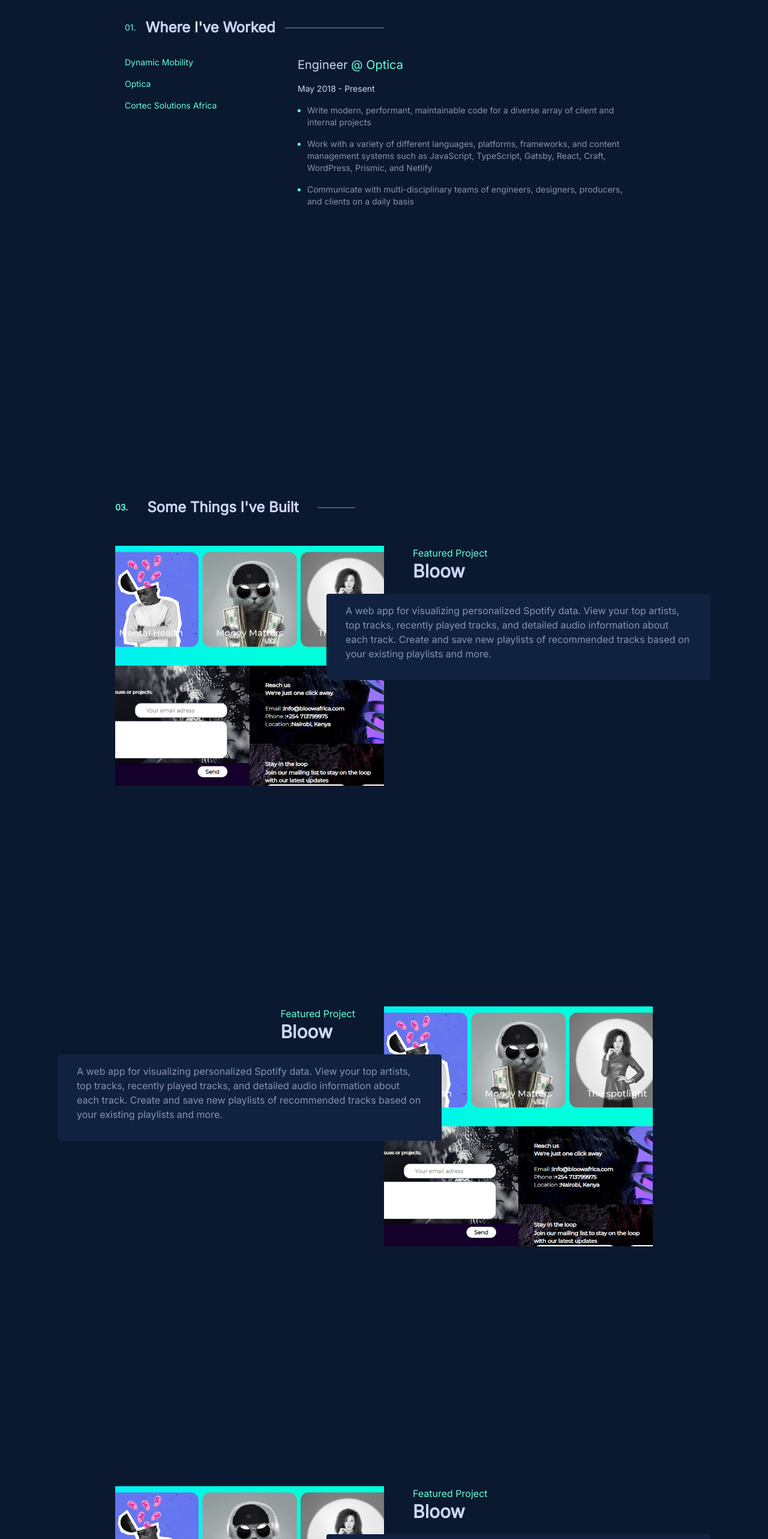
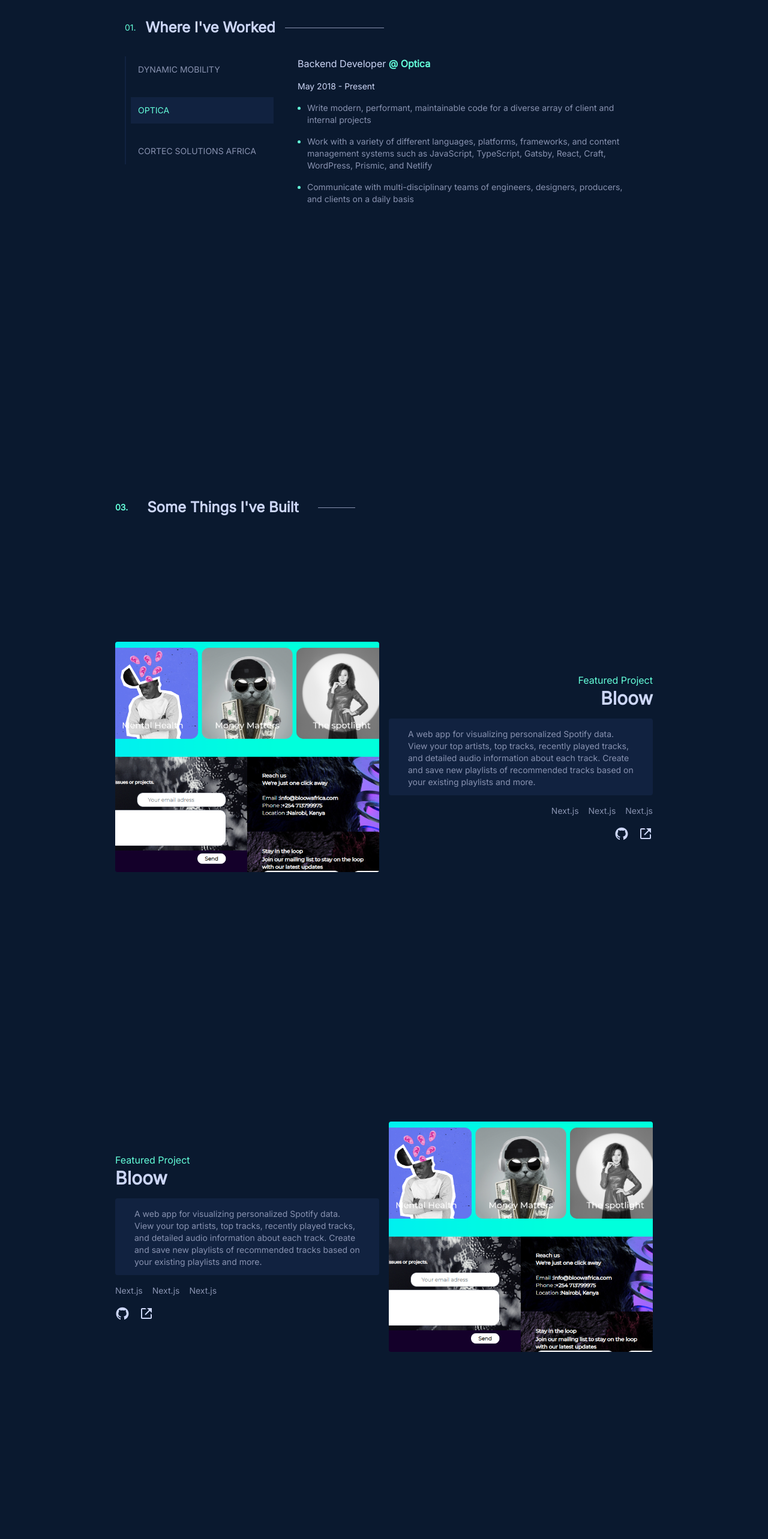
Before and after one commit to Marcos8060/port, a Next.js app: page / in a window 1280 px wide. Shown: the part 1700-4266 px from the top of the page at 60% size. Built offline with nearby package versions, Linux system fonts and the light colour scheme.

Commit message:
polished the experience stepper

```diff
--- a/components/experience.js
+++ b/components/experience.js
@@ -23,52 +23,114 @@ const Experience = () => {
 
       <div className="flex gap-8">
         <div className=" my-8 w-4/12">
-          <ul className="space-y-4">
+          <ul className="flex flex-col gap-6 border-l-2 border-tertiary px-2">
             {steps.map((step, index) => (
-                    <li className={`${activeStep ? 'text-secondary text-sm cursor-pointer': 'text-gray cursor-pointer'}`} key={index} onClick={()=> setActiveStep(index)}>
+              <li
+                className={`${
+                  index === activeStep
+                    ? "text-secondary text-sm cursor-pointer bg-tertiary py-3 px-3 text-sm uppercase"
+                    : "text-gray cursor-pointer py-3 px-3 text-sm uppercase"
+                }`}
+                key={index}
+                onClick={() => setActiveStep(index)}
+              >
                 {step}
               </li>
             ))}
           </ul>
         </div>
         <div className="my-8 w-9/12">
-        {activeStep === 0 && <>
+          {activeStep === 0 && (
+            <>
               <div className="space-y-4">
-        <h2 className="text-white text-xl">Engineer <span className="text-secondary"> @ Dynamic Mobility</span></h2>
+                <h2 className="text-white">
+                  Front End Developer{" "}
+                  <span className="text-secondary font-semibold text-sm">
+                    {" "}
+                    @ Dynamic Mobility Technology
+                  </span>
+                </h2>
+                <p className="text-gray text-sm">Sep 2022 - Present</p>
+                <ul className="marker:text-secondary text-gray text-sm list-disc space-y-4 px-4">
+                  <li>
+                    Write modern, performant, maintainable code for a diverse
+                    array of client and internal projects
+                  </li>
+                  <li>
+                    Work with a variety of different languages, platforms,
+                    frameworks, and content management systems such as
+                    JavaScript, TypeScript, Gatsby, React, Craft, WordPress,
+                    Prismic, and Netlify
+                  </li>
+                  <li>
+                    Communicate with multi-disciplinary teams of engineers,
+                    designers, producers, and clients on a daily basis
+                  </li>
+                </ul>
+              </div>
+            </>
+          )}
+
+          {activeStep === 1 && (
+            <>
+              <div className="space-y-4">
+                <h2 className="text-white">
+                  Backend Developer{" "}
+                  <span className="text-secondary font-semibold">
+                    {" "}
+                    @ Optica
+                  </span>
+                </h2>
                 <p className="text-white text-sm">May 2018 - Present</p>
                 <ul className="marker:text-secondary text-gray text-sm list-disc space-y-4 px-4">
-            <li>Write modern, performant, maintainable code for a diverse array of client and internal projects</li>
-            <li>Work with a variety of different languages, platforms, frameworks, and content management systems such as JavaScript, TypeScript, Gatsby, React, Craft, WordPress, Prismic, and Netlify</li>
-            <li>Communicate with multi-disciplinary teams of engineers, designers, producers, and clients on a daily basis</li>
+                  <li>
+                    Write modern, performant, maintainable code for a diverse
+                    array of client and internal projects
+                  </li>
+                  <li>
+                    Work with a variety of different languages, platforms,
+                    frameworks, and content management systems such as
+                    JavaScript, TypeScript, Gatsby, React, Craft, WordPress,
+                    Prismic, and Netlify
+                  </li>
+                  <li>
+                    Communicate with multi-disciplinary teams of engineers,
+                    designers, producers, and clients on a daily basis
+                  </li>
                 </ul>
               </div>
-
-          </>}
-
-          {activeStep === 1 && <>
+            </>
+          )}
+          {activeStep === 2 && (
+            <>
               <div className="space-y-4">
-        <h2 className="text-white text-xl">Engineer <span className="text-secondary"> @ Optica</span></h2>
+                <h2 className="text-white">
+                  Systems Developer{" "}
+                  <span className="text-secondary font-semibold">
+                    {" "}
+                    @ Coretec Solutions Africa
+                  </span>
+                </h2>
                 <p className="text-white text-sm">May 2018 - Present</p>
                 <ul className="marker:text-secondary text-gray text-sm list-disc space-y-4 px-4">
-            <li>Write modern, performant, maintainable code for a diverse array of client and internal projects</li>
-            <li>Work with a variety of different languages, platforms, frameworks, and content management systems such as JavaScript, TypeScript, Gatsby, React, Craft, WordPress, Prismic, and Netlify</li>
-            <li>Communicate with multi-disciplinary teams of engineers, designers, producers, and clients on a daily basis</li>
+                  <li>
+                    Write modern, performant, maintainable code for a diverse
+                    array of client and internal projects
+                  </li>
+                  <li>
+                    Work with a variety of different languages, platforms,
+                    frameworks, and content management systems such as
+                    JavaScript, TypeScript, Gatsby, React, Craft, WordPress,
+                    Prismic, and Netlify
+                  </li>
+                  <li>
+                    Communicate with multi-disciplinary teams of engineers,
+                    designers, producers, and clients on a daily basis
+                  </li>
                 </ul>
               </div>
-
-          </>}
-          {activeStep === 2 && <>
-        <div className="space-y-4">
-        <h2 className="text-white text-xl">Engineer <span className="text-secondary"> @ Coretec Solutions Africa</span></h2>
-          <p className="text-white text-sm">May 2018 - Present</p>
-          <ul className="marker:text-secondary text-gray text-sm list-disc space-y-4 px-4">
-            <li>Write modern, performant, maintainable code for a diverse array of client and internal projects</li>
-            <li>Work with a variety of different languages, platforms, frameworks, and content management systems such as JavaScript, TypeScript, Gatsby, React, Craft, WordPress, Prismic, and Netlify</li>
-            <li>Communicate with multi-disciplinary teams of engineers, designers, producers, and clients on a daily basis</li>
-          </ul>
-        </div>
-
-          </>}
+            </>
+          )}
         </div>
       </div>
     </section>
--- a/components/projects.js
+++ b/components/projects.js
@@ -1,9 +1,11 @@
 import React from "react";
+import { BiLinkExternal } from "react-icons/bi";
+import { AiOutlineGithub } from "react-icons/ai";
 
 const Projects = () => {
   return (
     <>
-      <section className="px-36 h-screen py-12">
+      <section className="px-36 py-12">
         <div className="flex gap-8 items-center w-6/12 px-12">
           <span className="text-secondary text-sm font-semibold">03.</span>
           <h1 className="text-white font-black text-2xl">
@@ -11,53 +13,118 @@ const Projects = () => {
           </h1>
           <div class="flex-grow h-px bg-gray"></div>
         </div>
-        <section className="flex py-12 px-12">
-          <div className="project_img relative cursor-pointer"></div>
-          <div className="flex flex-col px-12">
-            <p className="text-secondary">Featured Project</p>
-            <h1 className="text-white font-black text-3xl">Bloow</h1>
-          </div>
 
-          <div className="absolute bg-tertiary z-40 h-36 w-1/2 right-24 rounded my-20 px-8 py-4 text-gray">
-            A web app for visualizing personalized Spotify data. View your top
-            artists, top tracks, recently played tracks, and detailed audio
-            information about each track. Create and save new playlists of
-            recommended tracks based on your existing playlists and more.
-          </div>
+
+        <section className="flex items-center py-12 px-12 gap-4 h-screen">
+          <aside className="project_img relative cursor-pointer h-96 rounded w-1/2"></aside>
+          <aside className="w-1/2 flex flex-col gap-4">
+            <div className="flex flex-col">
+              <p className="text-secondary text-right">Featured Project</p>
+              <h1 className="text-white font-black text-3xl text-right">
+                Bloow
+              </h1>
+            </div>
+            <div className="bg-tertiary z-40 h-32 w-full rounded px-8 py-4 text-gray">
+              <p className="text-sm">
+                A web app for visualizing personalized Spotify data. View your
+                top artists, top tracks, recently played tracks, and detailed
+                audio information about each track. Create and save new
+                playlists of recommended tracks based on your existing playlists
+                and more.
+              </p>
+            </div>
+            <div className="flex items-center justify-end gap-4 text-gray text-sm">
+              <p>Next.js</p>
+              <p>Next.js</p>
+              <p>Next.js</p>
+            </div>
+            <div className="flex items-center justify-end gap-4 text-white">
+              <AiOutlineGithub
+                title="Github"
+                className="text-2xl cursor-pointer"
+              />
+              <BiLinkExternal
+                title="External Link"
+                className="text-2xl cursor-pointer"
+              />
+            </div>
+          </aside>
         </section>
-      </section>
 
-      <section className="px-36 h-screen py-12">
-        <section className="flex justify-end py-12 px-12">
-          <div className="flex flex-col px-12">
-            <p className="text-secondary">Featured Project</p>
-            <h1 className="text-white font-black text-3xl">Bloow</h1>
-          </div>
-          <div className="absolute bg-tertiary z-40 h-36 w-1/2 left-24 rounded my-20 px-8 py-4 text-gray">
-            A web app for visualizing personalized Spotify data. View your top
-            artists, top tracks, recently played tracks, and detailed audio
-            information about each track. Create and save new playlists of
-            recommended tracks based on your existing playlists and more.
-          </div>
-          <div className="project_img relative"></div>
+        <section className="flex items-center py-12 px-12 gap-4 h-screen">
+          <aside className="w-1/2 flex flex-col gap-4">
+            <div className="flex flex-col">
+              <p className="text-secondary text-left">Featured Project</p>
+              <h1 className="text-white font-black text-3xl text-left">
+                Bloow
+              </h1>
+            </div>
+            <div className="bg-tertiary z-40 h-32 w-full rounded px-8 py-4 text-gray">
+              <p className="text-sm">
+                A web app for visualizing personalized Spotify data. View your
+                top artists, top tracks, recently played tracks, and detailed
+                audio information about each track. Create and save new
+                playlists of recommended tracks based on your existing playlists
+                and more.
+              </p>
+            </div>
+            <div className="flex items-center justify-start gap-4 text-gray text-sm">
+              <p>Next.js</p>
+              <p>Next.js</p>
+              <p>Next.js</p>
+            </div>
+            <div className="flex items-center justify-start gap-4 text-white">
+              <AiOutlineGithub
+                title="Github"
+                className="text-2xl cursor-pointer"
+              />
+              <BiLinkExternal
+                title="External Link"
+                className="text-2xl cursor-pointer"
+              />
+            </div>
+          </aside>
+          <aside className="project_img relative cursor-pointer h-96 rounded w-1/2"></aside>
         </section>
-      </section>
 
-      <section className="px-36 h-screen py-12">
-        <section className="flex py-12 px-12">
-          <div className="project_img relative"></div>
-          <div className="flex flex-col px-12">
-            <p className="text-secondary">Featured Project</p>
-            <h1 className="text-white font-black text-3xl">Bloow</h1>
-          </div>
 
-          <div className="absolute bg-tertiary z-40 h-36 w-1/2 right-24 rounded my-20 px-8 py-4 text-gray">
-            A web app for visualizing personalized Spotify data. View your top
-            artists, top tracks, recently played tracks, and detailed audio
-            information about each track. Create and save new playlists of
-            recommended tracks based on your existing playlists and more.
-          </div>
+        <section className="flex items-center py-12 px-12 gap-4 h-screen">
+          <aside className="project_img relative cursor-pointer h-96 rounded w-1/2"></aside>
+          <aside className="w-1/2 flex flex-col gap-4">
+            <div className="flex flex-col">
+              <p className="text-secondary text-right">Featured Project</p>
+              <h1 className="text-white font-black text-3xl text-right">
+                Bloow
+              </h1>
+            </div>
+            <div className="bg-tertiary z-40 h-32 w-full rounded px-8 py-4 text-gray">
+              <p className="text-sm">
+                A web app for visualizing personalized Spotify data. View your
+                top artists, top tracks, recently played tracks, and detailed
+                audio information about each track. Create and save new
+                playlists of recommended tracks based on your existing playlists
+                and more.
+              </p>
+            </div>
+            <div className="flex items-center justify-end gap-4 text-gray text-sm">
+              <p>Next.js</p>
+              <p>Next.js</p>
+              <p>Next.js</p>
+            </div>
+            <div className="flex items-center justify-end gap-4 text-white">
+              <AiOutlineGithub
+                title="Github"
+                className="text-2xl cursor-pointer"
+              />
+              <BiLinkExternal
+                title="External Link"
+                className="text-2xl cursor-pointer"
+              />
+            </div>
+          </aside>
         </section>
+
+
       </section>
     </>
   );
--- a/styles/globals.css
+++ b/styles/globals.css
@@ -8,8 +8,8 @@
     font-family: 'Inter', sans-serif;
 }
 .project_img{
-    width: 50%;
-    height: 50vh;
+    /* width: 60%; */
+    /* height: 60vh; */
     object-fit: contain;
     background: url('/images/bloow.png');
     background-size: cover;
```
Lines whose indentation alone changed are shown as unchanged.
